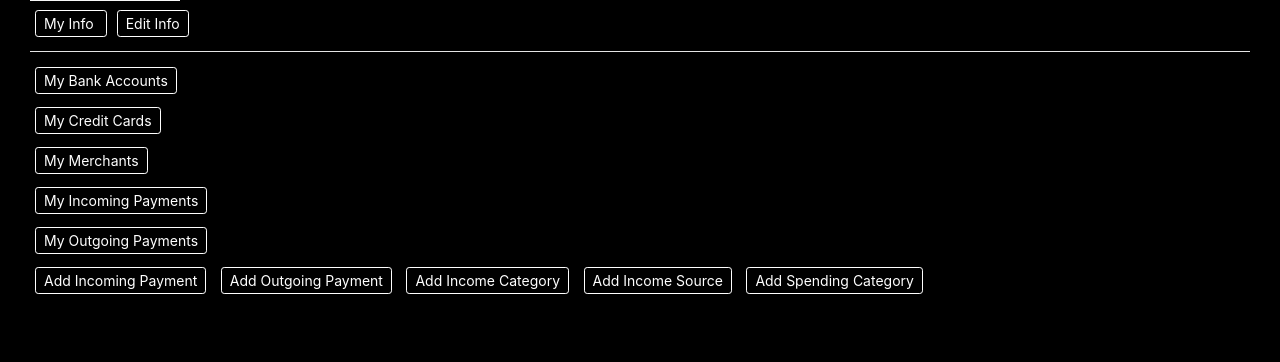
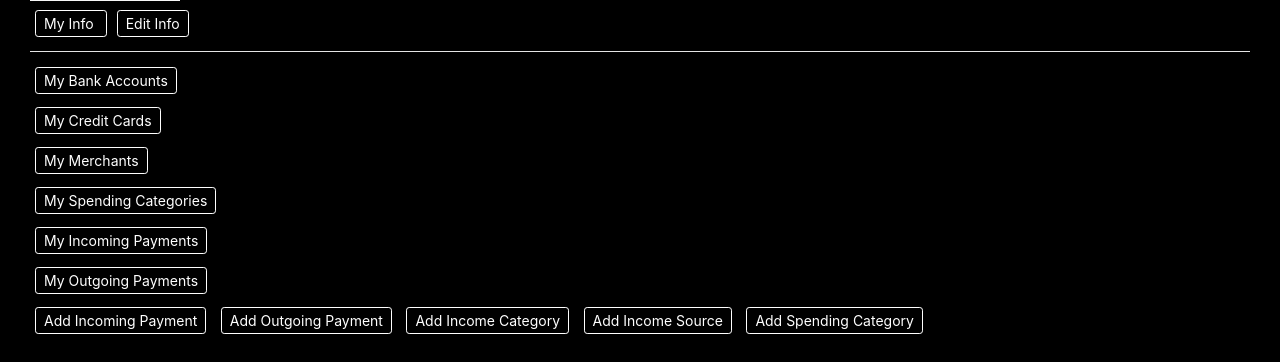
Before and after one commit to Dcode22/FinTrack, a Django app: page /accounts/profile/ in a window 1280 px wide. Shown: the part 733-1095 px from the top of the page. Before the commit the page ends 1027 px from the top, so only its background shows below. Run offline with Django 3.2, Linux system fonts and the light colour scheme; the visitor is signed in with stand-in values (Sample User, id 1); data that the repository does not hold is empty; some libraries are stand-ins or nearby versions.

Commit message:
thursday night

```diff
--- a/FinTrackProject/Accounts/templates/profile.html
+++ b/FinTrackProject/Accounts/templates/profile.html
@@ -4,9 +4,13 @@
 Profile
 {% endblock %}
 {% block content %}
-{% autoescape off %}
-{{plt_div}}
-{% endautoescape %}
+
+<div>
+    {% autoescape off %}
+    {{plt_div}}
+    {% endautoescape %}
+</div>
+
 <h3>{{request.user.username}}</h3>
 <img src="{{request.user.profile.image.url}}" style="width: 150px;" class="profile_pic">
 
@@ -137,10 +141,30 @@ Profile
     <a class="btn-sm btn-outline" style="color: white; border: 1px white solid; margin: 5px; " data-toggle="collapse" href="#collapse5" role="button" aria-expanded="false" aria-controls="collapse5">
         Collapse
     </a>
-</p>
+
 </div>
 
+<p style="margin-top: 10px;">
+    <a class="btn-sm btn-outline" style="color: white; border: 1px white solid; margin: 5px;" data-toggle="collapse" href="#collapseSCs" role="button" aria-expanded="false" aria-controls="collapseSCs">
+        My Spending Categories
+    </a>
+</p>
 
+<div class="collapse" id="collapseSCs">
+    <div class="card card-body" style="background-color: #343a40;">
+        My Spending Categories:
+        {% for category in request.user.profile.spending_categories.all %}
+        <div style="border: 1px white solid;">
+            <h3>{{category.name}}</h3>
+        </div>
+        {% endfor %}
+        <a href="{% url 'add_spending_category' %}" class="btn-sm btn-outline" style="color: white; border: 1px solid white; margin: 5px; width: fit-content;">Add Spending Category</a>
+    </div>
+    <p style="margin-bottom: 15px;"></p>
+    <a class="btn-sm btn-outline" style="color: white; border: 1px white solid; margin: 5px; " data-toggle="collapse" href="#collapseSCs" role="button" aria-expanded="false" aria-controls="collapseSCs">
+        Collapse
+    </a>
+</div>
 
 <p style="margin-top: 10px;">
     <a class="btn-sm btn-outline" style="color: white; border: 1px white solid; margin: 5px;" data-toggle="collapse" href="#collapse6" role="button" aria-expanded="false" aria-controls="collapse6">
--- a/FinTrackProject/Accounts/views.py
+++ b/FinTrackProject/Accounts/views.py
@@ -98,23 +98,24 @@ def profile(request):
 
     #     else:
     #         total_limit_shekels += card.spending_limit
+    # labels = [category.name for category in request.user.profile.month_spending_by_category()]
+    # values = [category.total_spending for category in request.user.profile.month_spending_by_category()]
+    labels = []
+    values = []
+    for category in request.user.profile.spending_categories.all():
+        labels.append(category.name)
 
-    labels = [category.name for category in request.user.profile.month_spending_by_category()]
-    values = [category.total_spending for category in request.user.profile.month_spending_by_category()]
+    for category in request.user.profile.spending_categories.all():
+        values.append(category.month_total_dollars().amount)
 
     # Use `hole` to create a donut-like pie chart
-    fig = go.Figure(data=[go.Pie(labels=labels, values=values, hole=.3)])
+    fig = go.Figure(data=[go.Pie(labels=labels, values=values, hole=.6, title="This Month's Spending")])
     plt_div = plot(fig, output_type='div', include_plotlyjs=False)
+
     content = {
         'form1': form1,
         'form2': form2,
         'plt_div': plt_div
-        # 'total_dollars': total_dollars,
-        # 'total_shekels': total_shekels,
-        # 'total_due_dollars': total_due_dollars,
-        # 'total_due_shekels': total_due_shekels,
-        # 'total_limit_dollars': total_limit_dollars,
-        # 'total_limit_shekels': total_limit_shekels
         }
     return render(request, 'profile.html', content)
 
@@ -261,6 +262,7 @@ def addIncomingPayment(request):
 
 def addOutgoingPayment(request):
     form = AddOutgoingPaymentForm()
+    form.fields['spend_category'].queryset = request.user.profile.spending_categories.all()
     form.fields['bank_account'].queryset = request.user.profile.bank_accounts.all()
     form.fields['credit_card'].queryset = request.user.profile.credit_cards.all()
 
```
Also changed, not shown: FinTrackProject/Main/models.py (+9 -2 lines), FinTrackProject/Main/migrations/0016_auto_20201029_1739.py (added), FinTrackProject/Main/migrations/0017_auto_20201029_2347.py (added).
